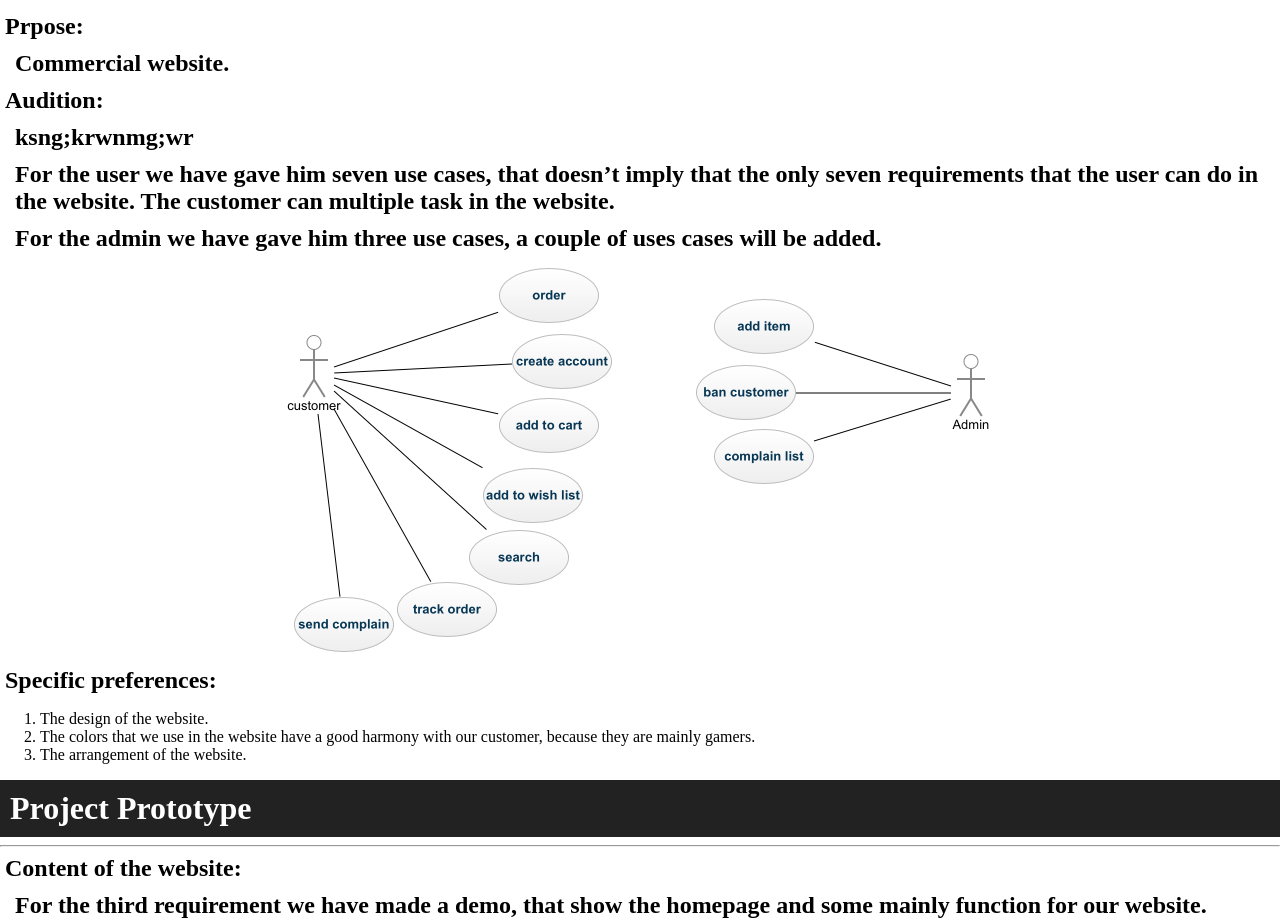
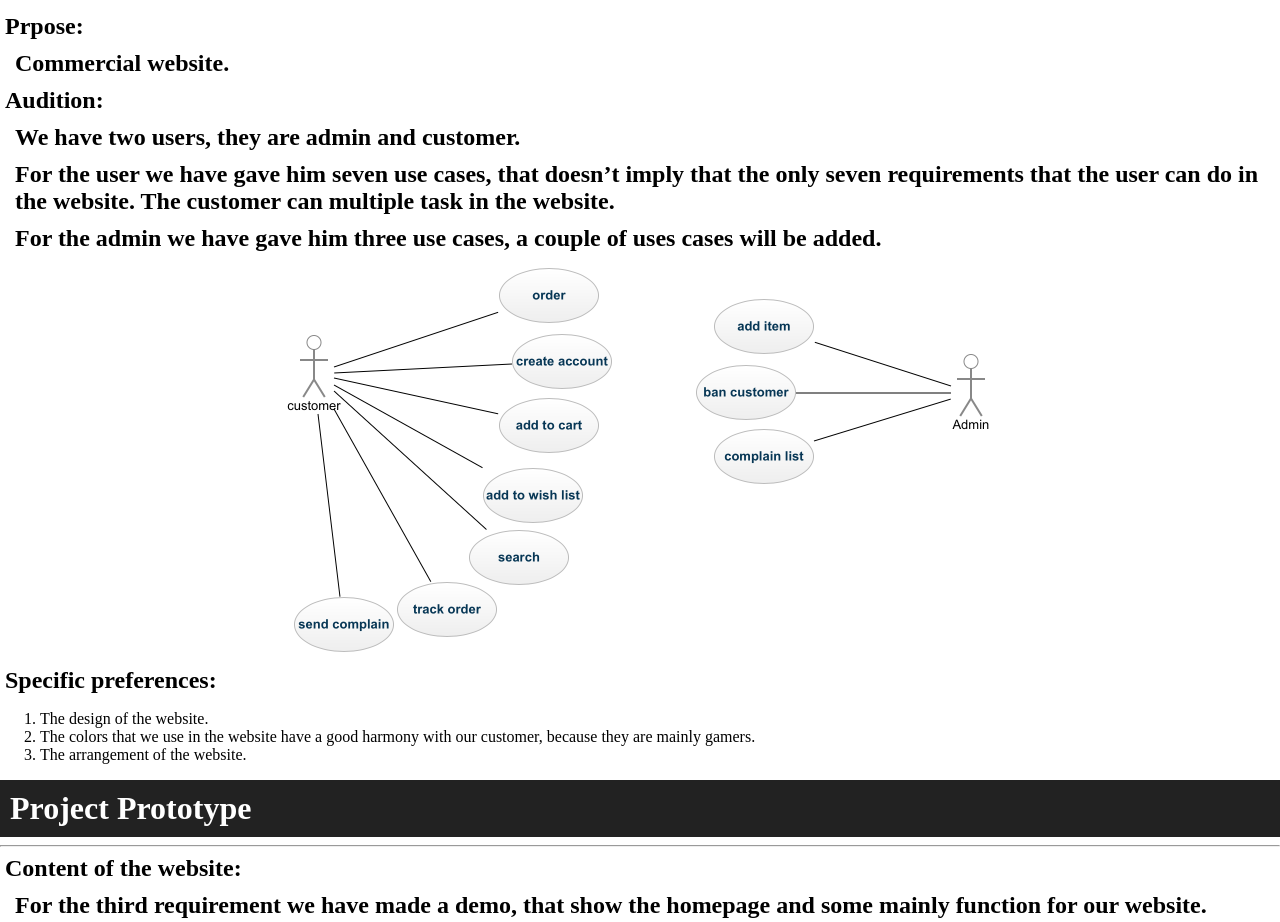
Before and after one commit to Cheetoss101/pixelpcs, a plain HTML site: page index.html in a window 1280 px wide. Shown: the part 986-1908 px from the top of the page. Drawn offline with Linux system fonts and the light colour scheme.

Commit message:
Update index.html

```diff
--- a/index.html
+++ b/index.html
@@ -37,7 +37,7 @@
 		<h2>Prpose:<h2>
 			<p>Commercial website.</p>
 		<h2>Audition:<h2>
-			<p>ksng;krwnmg;wr</p>
+			<p>We have two users, they are admin and customer.</p>
 			<p>For the user we have gave him seven use cases, that doesn’t imply that the only seven requirements that the user can do in the website. The customer can multiple task in the website. </p>
 			<p>For the admin we have gave him three use cases, a couple of uses cases will be added.</p>
 			<img style=" display:block; margin: 1px auto" src="images/Usecase.png" alt="Not Found"/>
```
